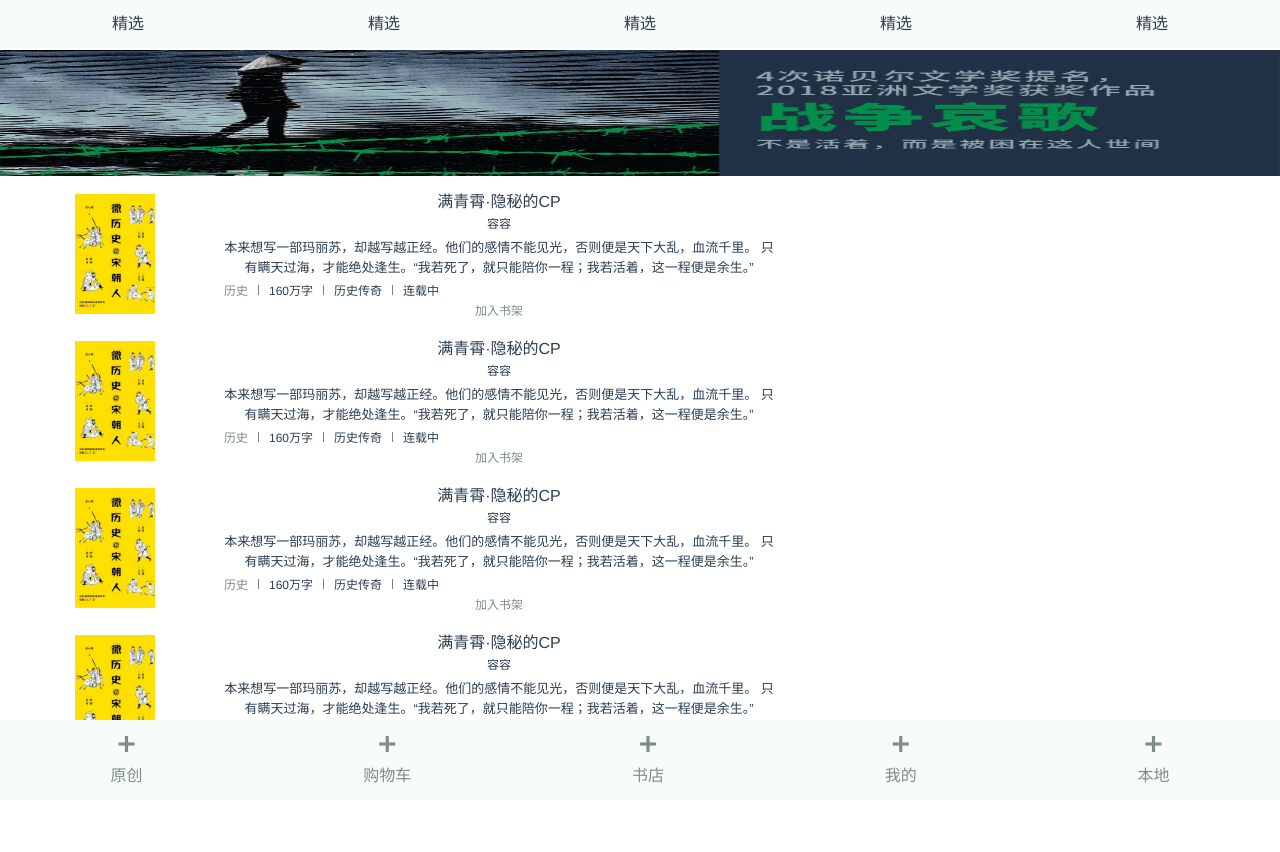
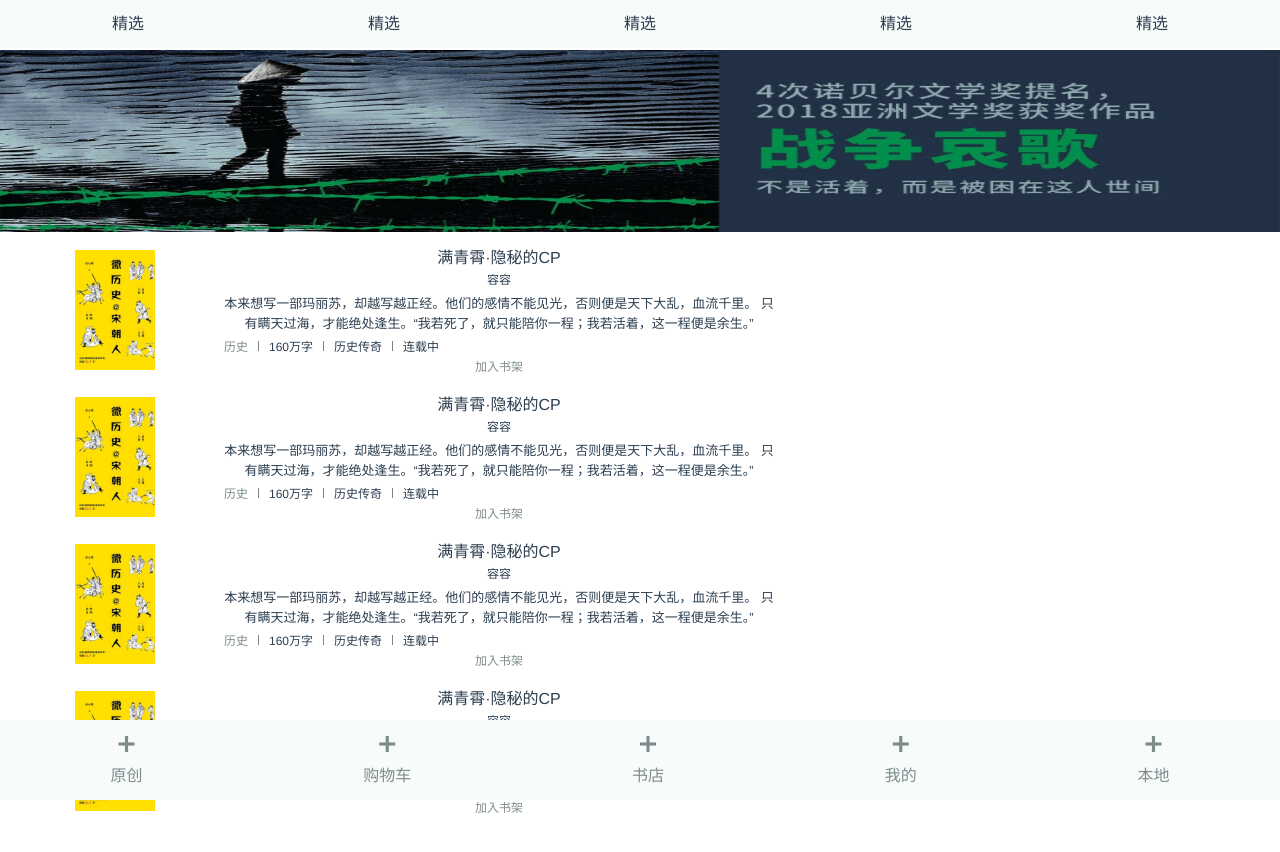
Before and after one commit to laiyue/vue-study, a Vue app: page / in a window 1280 px wide. Shown: the top 852 px of the page. Built offline with nearby package versions, Linux system fonts and the light colour scheme.

Commit message:
update swiper

```diff
--- a/src/components/swiper-list.vue
+++ b/src/components/swiper-list.vue
@@ -16,12 +16,12 @@
 .swiper-wrap{
   margin-top: -10px;
   width: 400%;
-  height: 8.5rem;
+  height: 12rem;
    transform: translate(0,0); /* 初始位置位移 */
     animation: loop 10s linear infinite;
 .pic{
   width: 25%;
-  height: 8.5rem;
+  height: 12rem;
 }
 }
 }
```
